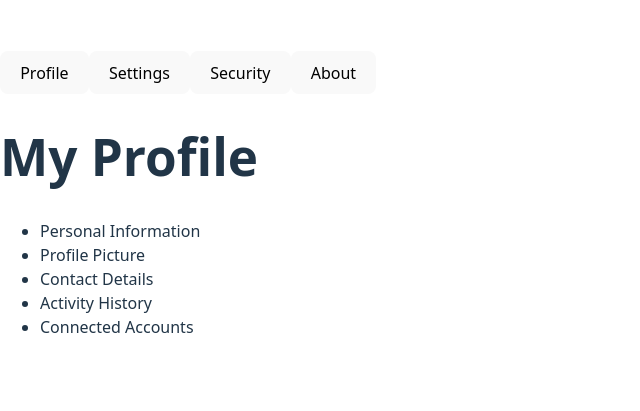
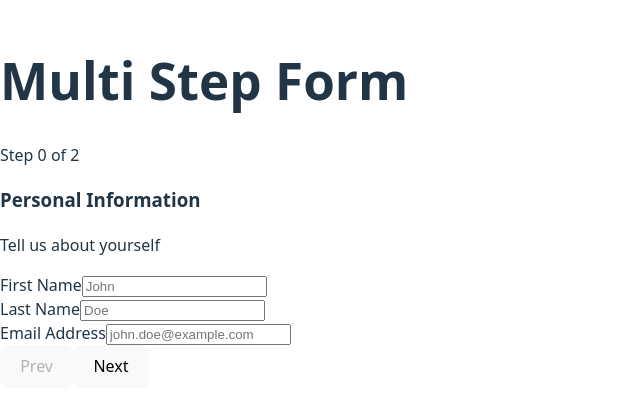
Before and after one commit to Abhishekwmg/prReactCode2, a React (Vite) app in the folder practice-react/: page / in a window 1280 px wide. Shown: the part 197-608 px from the top of the page, without its empty margins (0-640 px from the left). Built offline with nearby package versions, Linux system fonts and the light colour scheme.

Commit message:
multi-step-form

```diff
--- a/practice-react/src/App.jsx
+++ b/practice-react/src/App.jsx
@@ -9,8 +9,9 @@
 // import Highlight from "./highlight/Highlight"
 // import Filter from "./filter/Filter"
 // import Undo from "./undo/Undo"
-import Tabs from "./tabs/Tabs"
+// import Tabs from "./tabs/Tabs"
+import MultiForm from "./multi-step-form/MultiForm"
 
 export default function App() {
-  return <Tabs />
+  return <MultiForm />
 }
--- /dev/null
+++ b/practice-react/src/multi-step-form/MultiForm.jsx
@@ -0,0 +1,69 @@
+import { useState } from "react";
+import { formData } from "../multi-step-form/form-data";
+
+export default function MultiForm() {
+    const [step, setStep] = useState(0);
+    const [input, setInput] = useState("");
+
+    const formDataLength = formData.length - 1;
+
+    function handleNextStep() {
+        if (step > formDataLength) return;
+        setStep((prevStep) => prevStep + 1);
+    }
+
+    function handlePrevStep() {
+        if (step < 1) return;
+        setStep((prevStep) => prevStep - 1);
+    }
+
+    const currentFormData = formData[step];
+
+    return (
+        <>
+            <h1>Multi Step Form</h1>
+            <p>
+                Step {step} of {formDataLength}
+            </p>
+            <form key={currentFormData.id}>
+                <h3>{currentFormData.title}</h3>
+                <p>{currentFormData.description}</p>
+                {currentFormData.fields.map((d) => {
+                    return (
+                        <div key={d.name}>
+                            {d.type === "select" ? (
+                                <select>
+                                    {d.options.map((option) => {
+                                        return (
+                                            <option key={option.label} value={option.value}>
+                                                {option.label}
+                                            </option>
+                                        );
+                                    })}
+                                </select>
+                            ) : (
+                                <label>
+                                    {d.label}
+                                    <input
+                                        value={input}
+                                        onChange={e => setInput(e.target.value)}
+                                        name={d.name}
+                                        type={d.type}
+                                        placeholder={d.placeholder}
+                                        required={d.required}
+                                    />
+                                </label>
+                            )}
+                        </div>
+                    );
+                })}
+            </form>
+            <button disabled={step === 0} onClick={handlePrevStep}>
+                Prev
+            </button>
+            <button disabled={step === formDataLength} onClick={handleNextStep}>
+                Next
+            </button>
+        </>
+    );
+}
--- /dev/null
+++ b/practice-react/src/multi-step-form/form-data.js
@@ -0,0 +1,83 @@
+export const formData = [
+    {
+        id: "personal",
+        title: "Personal Information",
+        description: "Tell us about yourself",
+        fields: [
+            {
+                name: "firstName",
+                label: "First Name",
+                type: "text",
+                placeholder: "John",
+                required: true,
+            },
+            {
+                name: "lastName",
+                label: "Last Name",
+                type: "text",
+                placeholder: "Doe",
+                required: true,
+            },
+            {
+                name: "email",
+                label: "Email Address",
+                type: "email",
+                placeholder: "john.doe@example.com",
+                required: true,
+            },
+        ],
+    },
+
+    {
+        id: "account",
+        title: "Account Details",
+        description: "Set up your account",
+        fields: [
+            {
+                name: "username",
+                label: "Username",
+                type: "text",
+                placeholder: "johndoe",
+                required: true,
+            },
+            {
+                name: "password",
+                label: "Password",
+                type: "password",
+                placeholder: "********",
+                required: true,
+            },
+            {
+                name: "confirmPassword",
+                label: "Confirm Password",
+                type: "password",
+                placeholder: "********",
+                required: true,
+            },
+        ],
+    },
+
+    {
+        id: "preferences",
+        title: "Preferences",
+        description: "Customize your experience",
+        fields: [
+            {
+                name: "newsletter",
+                label: "Subscribe to Newsletter",
+                type: "checkbox",
+            },
+            {
+                name: "theme",
+                label: "Preferred Theme",
+                type: "select",
+                options: [
+                    { label: "Light", value: "light" },
+                    { label: "Dark", value: "dark" },
+                    { label: "System Default", value: "system" },
+                ],
+                required: true,
+            },
+        ],
+    },
+];
```
